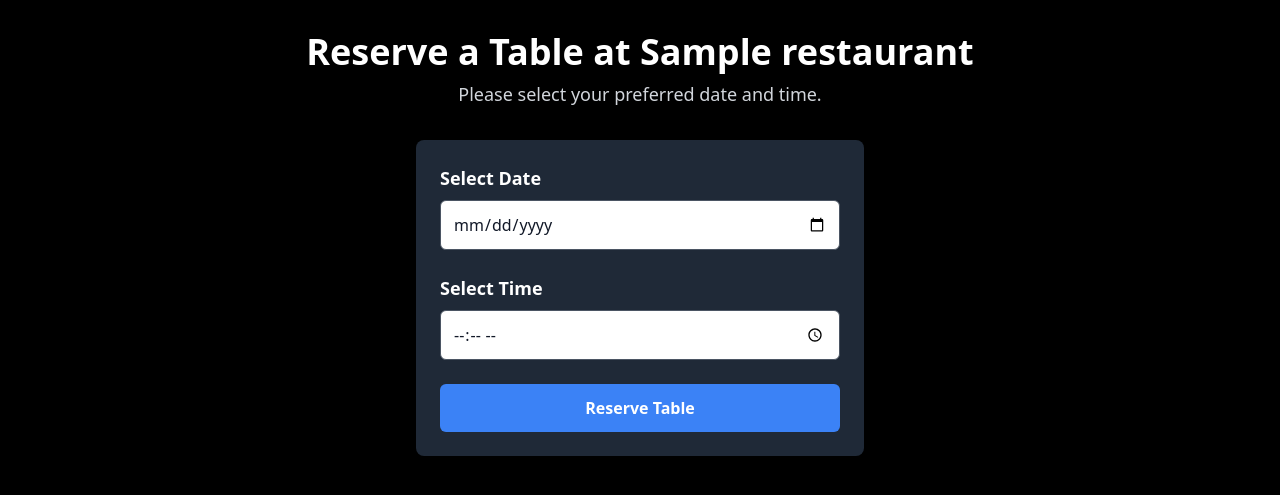
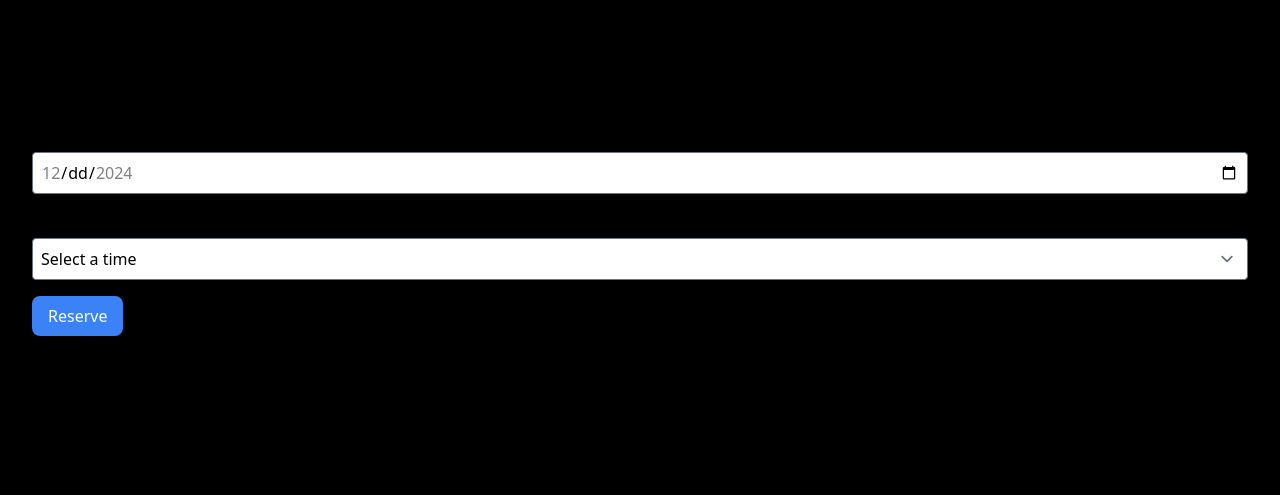
Before and after one commit to ReynsenRex/SamRes, a Laravel app: page /restaurants/1/reserve in a window 1280 px wide. Shown: the part 128-623 px from the top of the page. Run offline with Laravel 12, Linux system fonts and the light colour scheme; tables that the repository leaves empty hold one stand-in row (values such as "Sample post"); style sheets or scripts are compiled from the project's sources.

Commit message:
Seats currently working

```diff
--- a/app/Http/Controllers/RestaurantController.php
+++ b/app/Http/Controllers/RestaurantController.php
@@ -5,6 +5,7 @@
 use Illuminate\Http\Request;
 use App\Models\Categories;
 use App\Models\Restaurant;
+use App\Models\Seat;
 use App\Models\Reservation;
 use Illuminate\Support\Facades\Auth;
 
@@ -55,18 +56,36 @@
   }
 
   // Function to show reservation form
+// Function to show reservation form and seat selection
     public function reserve($id)
     {
-    $data = $this->setDefaultViewData('Select date and time');
+        $data = $this->setDefaultViewData('Select date, time, and seats');
         $data['showLogout'] = false;
 
         $restaurant = Restaurant::findOrFail($id);
+        $seats = $restaurant->seats()->where('is_available', true)->get();  // Fetch available seats
 
-    // Return reservation form view
-    return view('restaurants.reserve', compact('restaurant'))->with($data);
+        // Return reservation form view with seats data
+        return view('restaurants.reserve', compact('restaurant', 'seats'))->with($data);
     }
 
+
   // Function to store reservation
+  public function selectSeat($restaurant_id, Request $request)
+  {
+      // Find the restaurant by its ID
+      $restaurant = Restaurant::findOrFail($restaurant_id);
+
+      $data = $this->setDefaultViewData('Select a Seat');
+    $data['showLogout'] = false;
+
+      // Fetch available seats for this restaurant
+      // Assuming the restaurant has a relationship to seats
+      $seats = $restaurant->seats()->where('is_available', true)->get();
+
+      // Return the seat selection view with the seats data
+      return view('seats.index', compact('restaurant', 'seats'))->with($data);
+  }
 public function storeReservation(Request $request)
 {
     // Set default view data
@@ -75,20 +94,62 @@
 
     // Validate the request
     $request->validate([
-      'date' => 'required|date',
-      'time' => 'required|date_format:H:i',
-      'restaurant_id' => 'required|exists:restaurants,id', // Ensure restaurant_id is valid
+        'date' => ['required', 'date', 'after_or_equal:2024-12-19', 'before_or_equal:2024-12-20'], // Ensure date is within range
+        'time' => ['required', 'in:12:30,14:00,15:00,17:30'], // Only valid times
+        'restaurant_id' => 'required|exists:restaurants,id',
     ]);
 
     // Store the reservation
-    Reservation::create([
+    $reservation = Reservation::create([
         'restaurant_id' => $request->restaurant_id,
         'user_id' => Auth::id(), // Use Auth::id() to get the authenticated user's ID
         'reservation_date' => $request->date,
         'reservation_time' => $request->time,
     ]);
 
-    // Redirect with success message, including the default data
-    return redirect()->to('restaurants.index')->with('success', 'Reservation successful!')->with($data);
+    // Redirect to the dynamic seat selection page
+    return redirect()->route('seats.index', [
+        'reservation_id' => $reservation->id, // Pass the reservation ID or other parameters
+        'restaurant_id' => $request->restaurant_id,
+        'date' => $request->date,
+        'time' => $request->time,
+    ])->with('success', 'Reservation successful!');
+}
+public function getSeats($restaurantId)
+{
+    // Find the restaurant by ID
+    $restaurant = Restaurant::findOrFail($restaurantId);
+
+    // Fetch available seats for this restaurant
+    $seats = $restaurant->seats()->where('is_available', true)->get();
+
+    // Return seat data as JSON
+    return response()->json($seats);
+}
+
+    // Reserve seats
+    public function reserveSeats(Request $request)
+    {
+        // Validate the incoming request data
+        $request->validate([
+            'restaurant_id' => 'required|exists:restaurants,id',
+            'seats' => 'required|array',
+            'seats.*' => 'exists:seats,seat_number', // Ensure each seat number exists
+        ]);
+
+        // Find the restaurant by ID
+        $restaurant = Restaurant::findOrFail($request->restaurant_id);
+
+        // Mark the selected seats as reserved
+        Seat::whereIn('seat_number', $request->seats)->update(['is_available' => false]);
+
+        // Fetch updated seat status to send back to the front-end
+        $updatedSeats = Seat::whereIn('seat_number', $request->seats)->get();
+
+        // Return updated seat data as JSON
+        return response()->json([
+            'message' => 'Seats reserved successfully!',
+            'updatedSeats' => $updatedSeats, // Send the updated seats to the front-end
+        ]);
     }
 }
--- a/app/Models/Restaurant.php
+++ b/app/Models/Restaurant.php
@@ -28,4 +28,8 @@
     {
         return asset('images/restaurants/' . $this->image);
     }
+    public function seats()
+    {
+        return $this->hasMany(Seat::class);
+    }
 }
--- a/app/Models/Seat.php
+++ b/app/Models/Seat.php
@@ -20,4 +20,9 @@
   {
     return $this->belongsTo(Restaurant::class);
   }
+  public function reservations()
+  {
+      return $this->belongsToMany(Reservation::class);
+  }
+
 }
--- a/package.json
+++ b/package.json
@@ -19,6 +19,7 @@
     },
     "dependencies": {
         "flowbite": "^2.5.2",
+        "jquery": "^3.7.1",
         "vue-loader": "^17.4.2"
     }
 }
--- a/resources/js/Components/Seat.vue
+++ b/resources/js/Components/Seat.vue
@@ -2,19 +2,15 @@
   <div>
     <!-- Seat Legend -->
     <div class="mb-8 flex justify-between items-center">
-      <!-- Table Notice (Left Aligned) -->
       <div class="text-white ml-4">
         <h2 class="text-lg inline-flex items-center">
-          <svg class="w-6 h-6 text-gray-800 dark:text-white mr-2" aria-hidden="true" xmlns="http://www.w3.org/2000/svg"
-            width="24" height="24" fill="none" viewBox="0 0 24 24">
-            <path stroke="currentColor" stroke-linecap="round" stroke-linejoin="round" stroke-width="2"
-              d="M10 11h2v5m-2 0h4m-2.592-8.5h.01M21 12a9 9 0 1 1-18 0 9 9 0 0 1 18 0Z" />
+          <svg class="w-6 h-6 text-gray-800 dark:text-white mr-2" aria-hidden="true" xmlns="http://www.w3.org/2000/svg" width="24" height="24" fill="none" viewBox="0 0 24 24">
+            <path stroke="currentColor" stroke-linecap="round" stroke-linejoin="round" stroke-width="2" d="M10 11h2v5m-2 0h4m-2.592-8.5h.01M21 12a9 9 0 1 1-18 0 9 9 0 0 1 18 0Z" />
           </svg>
           Each table has 4 seats
         </h2>
       </div>
 
-      <!-- Legends (Centered) -->
       <div class="flex space-x-6 justify-center">
         <div class="flex items-center">
           <div class="w-[24px] h-[24px] rounded-full bg-red-500 mr-2"></div>
@@ -29,39 +25,17 @@
           <span class="text-white">Book</span>
         </div>
       </div>
-
-      <!-- Empty Spacer for Alignment -->
-      <div class="w-[150px]"></div>
     </div>
 
     <!-- Seat Table -->
-    <table class="mx-auto border-collapse border-spacing-2">
-      <tbody>
-        <tr v-for="(row, rowIndex) in rows" :key="rowIndex">
-          <td v-for="(col, colIndex) in cols" :key="colIndex" class="text-center p-2">
-            <!-- Seat Label -->
-            <div :class="getSeatClass(rowIndex, colIndex)"
+    <div id="seat-grid" class="mb-8 grid grid-cols-5 gap-4 justify-items-center">
+      <div v-for="seat in seats" :key="seat.seat_number">
+        <div :class="getSeatClass(seat)"
           class="w-[65px] h-[60px] mx-4 flex flex-col items-center justify-center rounded-md"
-              @click="selectSeat(rowIndex, colIndex)">
+          @click="selectSeat(seat)">
           <h2 class="text-center">Table</h2>
-              <h2 class="text-center">{{ rowIndex * cols + colIndex + 1 }}</h2>
+          <h2 class="text-center">{{ seat.seat_number }}</h2>
         </div>
-          </td>
-        </tr>
-      </tbody>
-    </table>
-
-    <!-- Selected Seats Cards -->
-    <div class="mt-10 w-full">
-      <div v-if="selectedSeats.length" class="mt-6 mx-4 grid grid-cols-1 gap-6 text-left">
-        <div class="text-lg font-semibold text-white">
-          <h2>Selected Seats</h2>
-        </div>
-        <div v-for="(seat, index) in selectedSeats" :key="index"
-          class="block w-full p-4 bg-gray-800 rounded dark:bg-gray-800">
-          <h5 class="mb-2 text-lg font-semibold tracking-tight text-gray-900 dark:text-white">
-            Table {{ seat.tableNumber }}
-          </h5>
       </div>
     </div>
 
@@ -76,8 +50,6 @@
             d="M1 5h12m0 0L9 1m4 4L9 9" />
         </svg>
       </button>
-
-      </div>
     </div>
   </div>
 </template>
@@ -86,72 +58,94 @@
 export default {
   data() {
     return {
-      rows: 5, // Number of rows
-      cols: 5, // Number of columns
-      tableNumber: 1,
-      seatStatus: [], // 2D array for seat statuses
+      seats: [], // Store the seats dynamically fetched from the backend
       selectedSeats: [], // Array to store selected seats (multiple)
-      ticketPrice: 100, // Ticket price for each seat
     };
   },
   created() {
-    // Initialize seat statuses to "available"
-    this.seatStatus = Array.from({ length: this.rows }, () =>
-      Array(this.cols).fill("available")
-    );
-  },
-  computed: {
-    // Calculate the total price for all selected seats
-    totalPrice() {
-      return this.selectedSeats.length * this.ticketPrice;
-    },
+    // Fetch seat data when the component is created
+    this.fetchSeats();
   },
   methods: {
-    getSeatClass(row, col) {
-      // Return CSS classes based on seat status
-      const status = this.seatStatus[row][col];
-      if (status === "available")
+    // Fetch seat data from the backend
+    fetchSeats() {
+      const restaurantId = 1; // Example restaurant ID (you can pass this dynamically)
+      fetch(`/seats/${restaurantId}`)
+        .then(response => response.json())
+        .then(data => {
+          this.seats = data; // Store seat data
+        })
+        .catch(error => {
+          console.error("Error fetching seats:", error);
+        });
+    },
+
+    // Get CSS classes for each seat based on its availability
+    getSeatClass(seat) {
+      if (seat.status === "reserved") {
+        return "bg-red-500 text-white cursor-not-allowed";
+      } else if (seat.status === "available") {
         return "bg-white text-gray-800 hover:bg-blue-700 hover:text-white cursor-pointer";
-      if (status === "reserved")
-        return "bg-red-500 text-white cursor-not-allowed";
-      if (status === "selected")
+      } else if (seat.status === "selected") {
         return "bg-blue-700 text-white cursor-pointer";
+      }
+      return "";
     },
-    selectSeat(row, col) {
-      if (this.seatStatus[row][col] === "reserved") return;
 
+    // Handle seat selection
+    selectSeat(seat) {
+      if (seat.status === "reserved") return; // Prevent selecting reserved seats
+
+      // Toggle selection of the seat
       const seatIndex = this.selectedSeats.findIndex(
-        (seat) => seat.row === row && seat.col === col
+        (s) => s.seat_number === seat.seat_number
       );
-
-      // If the seat is already selected, deselect it
       if (seatIndex >= 0) {
-        this.selectedSeats.splice(seatIndex, 1);
-        this.seatStatus[row][col] = "available";
+        this.selectedSeats.splice(seatIndex, 1); // Deselect seat
+        seat.status = "available"; // Update seat status
       } else {
-        // Add seat with table number
-        const tableNumber = row * this.cols + col + 1; // Sequential table number
-        this.selectedSeats.push({ row, col, tableNumber });
-        this.seatStatus[row][col] = "selected";
+        this.selectedSeats.push(seat); // Select seat
+        seat.status = "selected"; // Update seat status
       }
     },
+
+    // Handle seat reservation
     reserveSeats() {
-      if (this.selectedSeats.length === 0) return;
+      if (this.selectedSeats.length === 0) {
+        alert("Please select at least one seat.");
+        return;
+      }
 
-      // Reserve all selected seats
-      this.selectedSeats.forEach((seat) => {
-        this.seatStatus[seat.row][seat.col] = "reserved";
+      // Send selected seats to backend to reserve them
+      const seatNumbers = this.selectedSeats.map(seat => seat.seat_number);
+      const restaurantId = 1; // Example restaurant ID
+
+      fetch("/seats/reserve", {
+        method: "POST",
+        headers: {
+          "Content-Type": "application/json",
+          "X-CSRF-TOKEN": document.querySelector('meta[name="csrf-token"]').content,
+        },
+        body: JSON.stringify({
+          restaurant_id: restaurantId,
+          seats: seatNumbers,
+        }),
+      })
+      .then(response => response.json())
+      .then(data => {
+        if (data.success) {
+          alert("Seats reserved successfully!");
+          this.fetchSeats(); // Refresh the seat grid
+          this.selectedSeats = []; // Clear selected seats
+        } else {
+          alert("Failed to reserve seats.");
+        }
+      })
+      .catch(error => {
+        console.error("Error reserving seats:", error);
+        alert("Failed to reserve seats.");
       });
-
-      // Clear selected seats
-      this.selectedSeats = [];
-
-      alert("Seats reserved successfully!");
     },
   },
 };
 </script>
-
-<style>
-/* Optional custom styling */
-</style>
--- a/resources/views/restaurants/reserve.blade.php
+++ b/resources/views/restaurants/reserve.blade.php
@@ -3,41 +3,49 @@
 @section('title', 'Select Date and Time')
 
 @section('content')
-  <section class="container mx-auto p-8">
-    <!-- Heading -->
-    <div class="text-center mb-8">
-      <h1 class="text-4xl font-bold text-white mb-2">Reserve a Table at {{ $restaurant->name }}</h1>
-      <p class="text-lg text-gray-300">Please select your preferred date and time.</p>
+<section class="container mx-auto p-8">
+    <div class="text-center mb-6">
+        <h1 class="text-4xl font-bold">Reserve a Table at {{ $restaurant->name }}</h1>
+        <p class="text-lg">Please select your preferred date and time.</p>
     </div>
 
-    <!-- Reservation Form Container -->
-    <div class="flex justify-center">
-      <form action="{{ route('restaurants.storeReservation') }}" method="POST"
-            class="w-full max-w-md bg-gray-800 p-6 rounded-lg shadow-md">
+    <!-- Reservation Form -->
+    <form action="{{ route('restaurants.storeReservation') }}" method="POST">
         @csrf
+
+        <!-- Hidden field for restaurant_id -->
+        <input type="hidden" name="restaurant_id" value="{{ $restaurant->id }}">
+
         <!-- Date Selection -->
-        <div class="mb-6">
-          <label for="date" class="block text-lg font-semibold text-white mb-2">Select Date</label>
-          <input type="date" id="date" name="date"
-                 class="w-full p-3 rounded-md bg-white text-gray-900 border border-gray-600 focus:outline-none focus:ring-2 focus:ring-blue-400"
-                 required>
+        <div class="mb-4">
+            <label for="date" class="block text-lg font-semibold">Select Date</label>
+            <input
+                type="date"
+                id="date"
+                name="date"
+                class="w-full p-2 border rounded"
+                required
+                min="2024-12-19"
+                max="2024-12-20"
+            >
         </div>
+
         <!-- Time Selection -->
-        <div class="mb-6">
-          <label for="time" class="block text-lg font-semibold text-white mb-2">Select Time</label>
-          <input type="time" id="time" name="time"
-                 class="w-full p-3 rounded-md bg-white text-gray-900 border border-gray-600 focus:outline-none focus:ring-2 focus:ring-blue-400"
-                 required>
+        <div class="mb-4">
+            <label for="time" class="block text-lg font-semibold">Select Time</label>
+            <select id="time" name="time" class="w-full p-2 border rounded" required>
+                <option value="" disabled selected>Select a time</option>
+                <option value="12:30">12:30</option>
+                <option value="14:00">14:00</option>
+                <option value="15:00">15:00</option>
+                <option value="17:30">17:30</option>
+            </select>
         </div>
+
         <!-- Submit Button -->
-        <div class="text-center">
-          <button type="submit"
-                  class="w-full bg-blue-500 hover:bg-blue-600 text-white font-semibold py-3 px-6 rounded-md transition-all duration-200">
-            Reserve Table
-          </button>
-        </div>
-      </form>
-    </div>
-  </section>
-
+        <button type="submit" class="bg-blue-500 text-white py-2 px-4 rounded-lg hover:bg-blue-600">
+            Reserve
+        </button>
+    </form>
+</section>
 @endsection
--- a/routes/web.php
+++ b/routes/web.php
@@ -51,7 +51,20 @@
 Route::post('/seats/reserve', [SeatController::class, 'reserveSeats']);
 
 Route::get('/restaurants/{id}/reserve', [RestaurantController::class, 'reserve'])->name('restaurants.reserve');
+// Define the route to select a seat
+Route::get('/restaurants/{restaurant_id}/seats', [RestaurantController::class, 'selectSeat'])->name('seats.index');
+
+Route::get('/seats/{restaurantId}', [RestaurantController::class, 'getSeats']);
+
+Route::post('/seats/reserve', [RestaurantController::class, 'reserveSeats']);
+// Define the route to show the reservation details
+Route::get('/restaurants/reservation/{reservation_id}', [RestaurantController::class, 'showReservation'])->name('restaurants.showReservation');
+
+Route::post('/restaurants/{restaurant}/reserve-seats', [RestaurantController::class, 'storeSeats'])->name('restaurants.storeSeats');
 
 Route::post('/restaurants/storeReservation', [RestaurantController::class, 'storeReservation'])->name('restaurants.storeReservation');
 
+Route::get('/seats/{restaurantId}', [SeatController::class, 'getSeats']);
+Route::post('/seats/restore/{seatNumber}', [SeatController::class, 'restoreSeat']);
+Route::post('/seats/reserve', [SeatController::class, 'reserveSeats']);
 require __DIR__ . '/auth.php';
```
Also changed, not shown: app/Http/Controllers/SeatController.php (+39 -3 lines), app/Models/Reservation.php (added, +39 -0 lines), database/seeders/SeatSeeder.php (+10 -10 lines), resources/views/seats/index.blade.php (+6 -8 lines), package-lock.json. Lines whose indentation alone changed are shown as unchanged.
